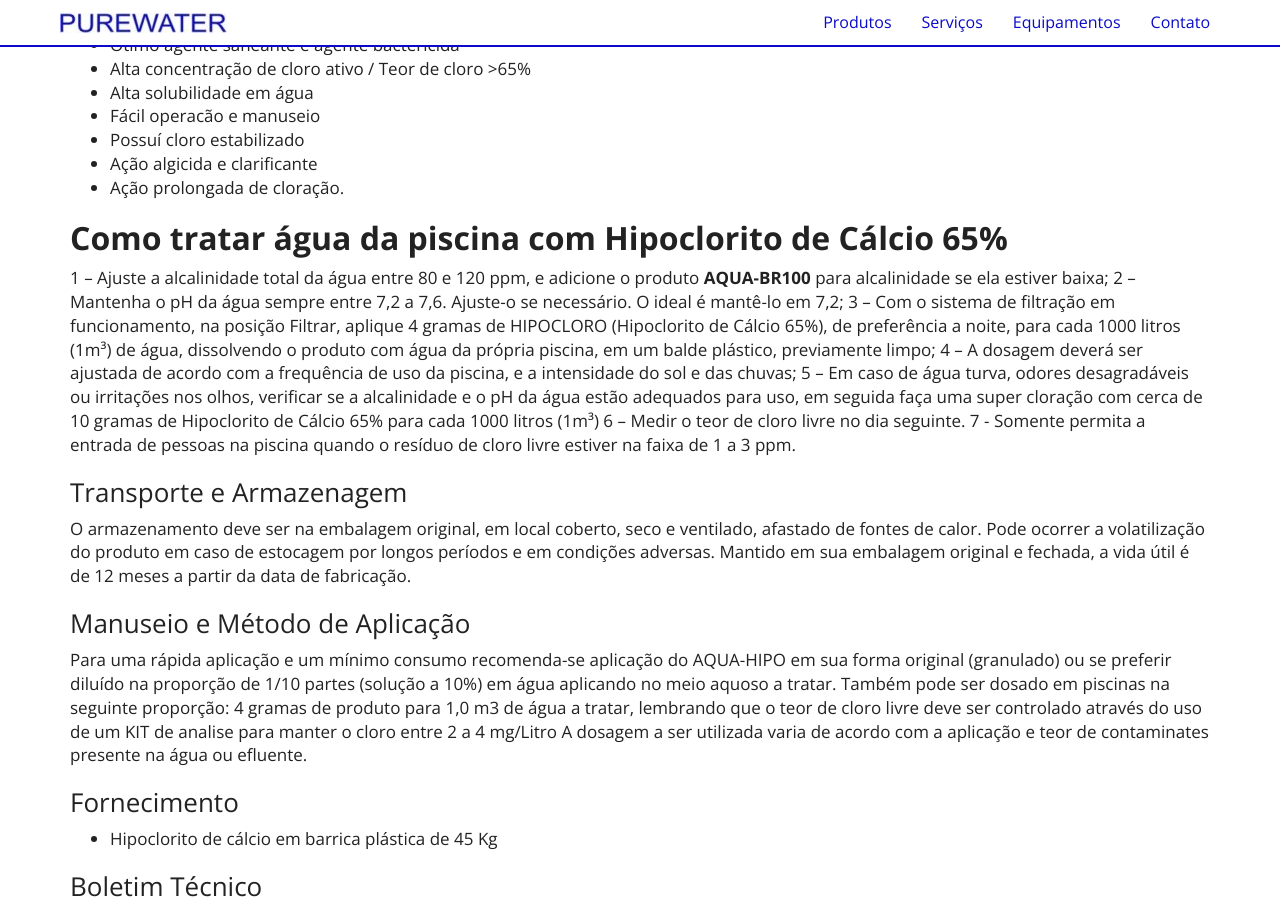
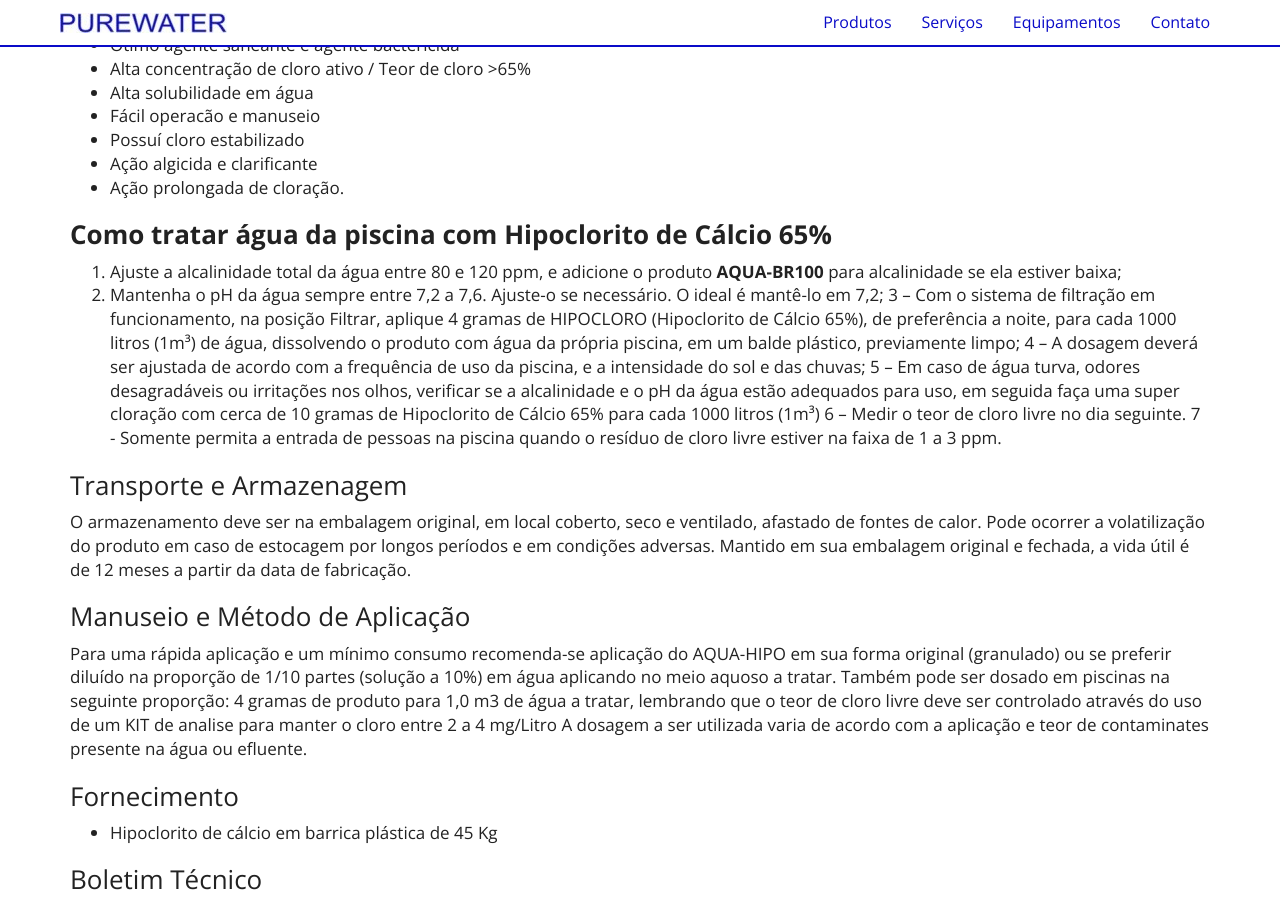
Before and after one commit to purewaterefluentes/purewaterefluentes.github.io, a Jekyll site: the page built from produtos/hipoclorito-de-calcio.md, in a window 1280 px wide and 900 px high, scrolled down 958 px. Built offline with Jekyll 4.4.1, drawn with Linux system fonts in a browser that asks for light colours; nearby versions of some CDN libraries; library files that are not in the unit come from our copies.

Commit message:
Update hipoclorito-de-calcio.md

```diff
--- a/produtos/hipoclorito-de-calcio.md
+++ b/produtos/hipoclorito-de-calcio.md
@@ -40,10 +40,10 @@
 - Ação algicida e clarificante
 - Ação prolongada de cloração.
 
-## **Como tratar água da piscina com Hipoclorito de Cálcio 65%**
+### **Como tratar água da piscina com Hipoclorito de Cálcio 65%**
 
-1 – Ajuste a alcalinidade total da água entre 80 e 120 ppm, e adicione o produto **AQUA-BR100** para alcalinidade se ela estiver baixa;
-2 – Mantenha o pH da água sempre entre 7,2 a 7,6. Ajuste-o se necessário. O ideal é mantê-lo em 7,2;
+1. Ajuste a alcalinidade total da água entre 80 e 120 ppm, e adicione o produto **AQUA-BR100** para alcalinidade se ela estiver baixa;
+2. Mantenha o pH da água sempre entre 7,2 a 7,6. Ajuste-o se necessário. O ideal é mantê-lo em 7,2;
 3 – Com o sistema de filtração em funcionamento, na posição Filtrar, aplique 4 gramas de HIPOCLORO (Hipoclorito de Cálcio 65%), de preferência a noite, para cada 1000 litros (1m³) de água, dissolvendo o produto com água da própria piscina, em um balde plástico, previamente limpo;
 4 – A dosagem deverá ser ajustada de acordo com a frequência de uso da piscina, e a intensidade do sol e das chuvas;
 5 – Em caso de água turva, odores desagradáveis ou irritações nos olhos, verificar se a alcalinidade e o pH da água estão adequados para uso, em seguida faça uma super cloração com cerca de 10 gramas de Hipoclorito de Cálcio 65% para cada 1000 litros (1m³)
```
